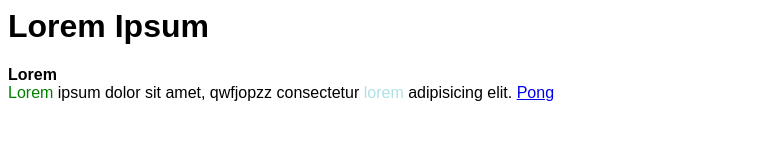
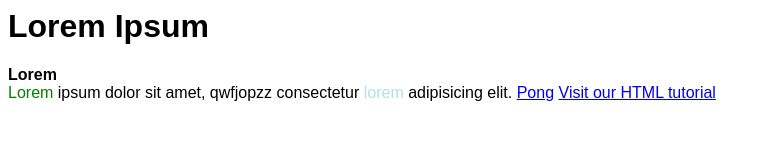
Before and after one commit to qwfjop/web1, a plain HTML site: page index.html in a window 1280 px wide. Shown: the whole page, without its empty margins (0-770 px from the left). Drawn offline with Linux system fonts and the light colour scheme.

Commit message:
Update index.html

```diff
--- a/index.html
+++ b/index.html
@@ -12,11 +12,11 @@
   </head>
   <body style="font-family:Arial">
     <h1>Lorem Ipsum</h1>
-    <p>
+
       <span style="font-weight:bold;">Lorem</span>
       <br><span id="first" class="lorem">Lorem</span> ipsum dolor sit amet, qwfjopzz consectetur <span class="lorem">lorem</span> adipisicing elit.
       <a href="pong.html">Pong</a>
-    </p>
-      <a href="https://colab.research.google.com/drive/1Ax9hJiWEHLv23GTYMsxBilDC3gnG3Jh1"4</a>
+
+      <a href="https://www.w3schools.com/html/">Visit our HTML tutorial</a>
   </body>
 </html>
```
